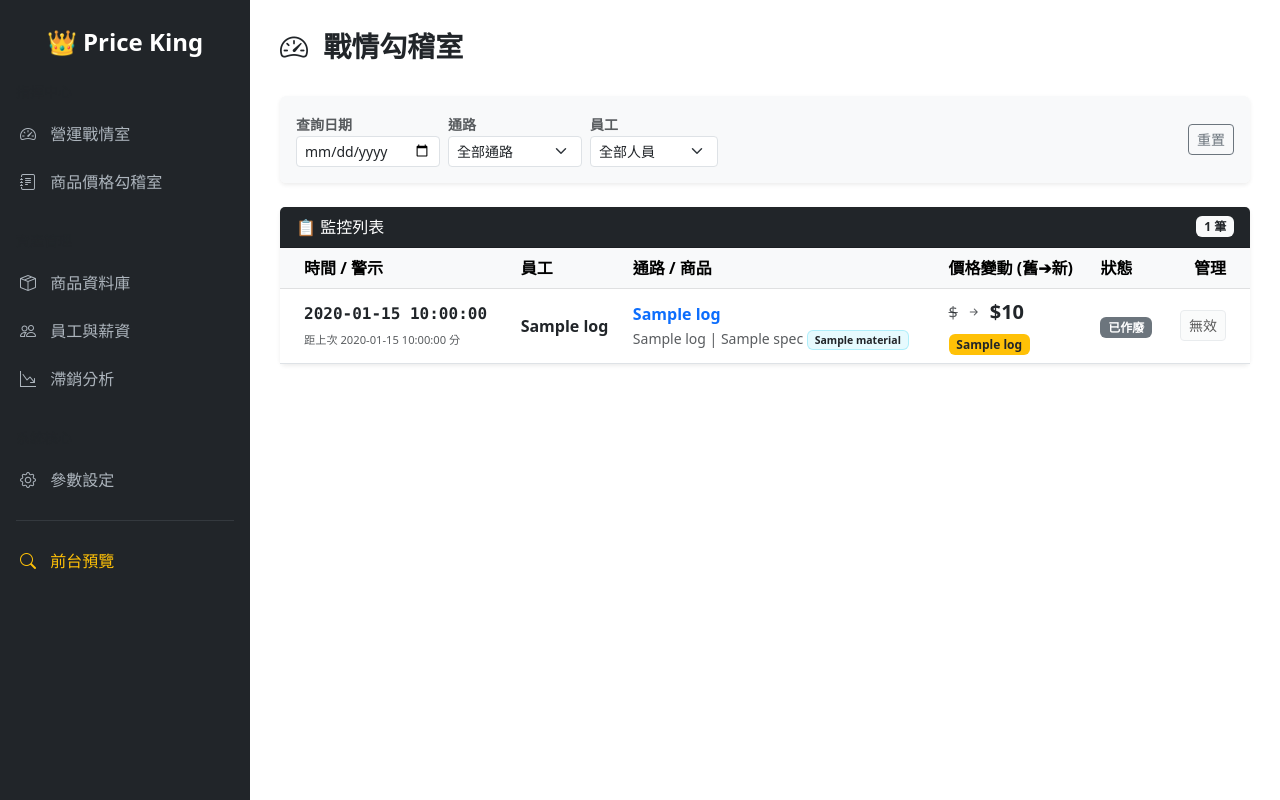
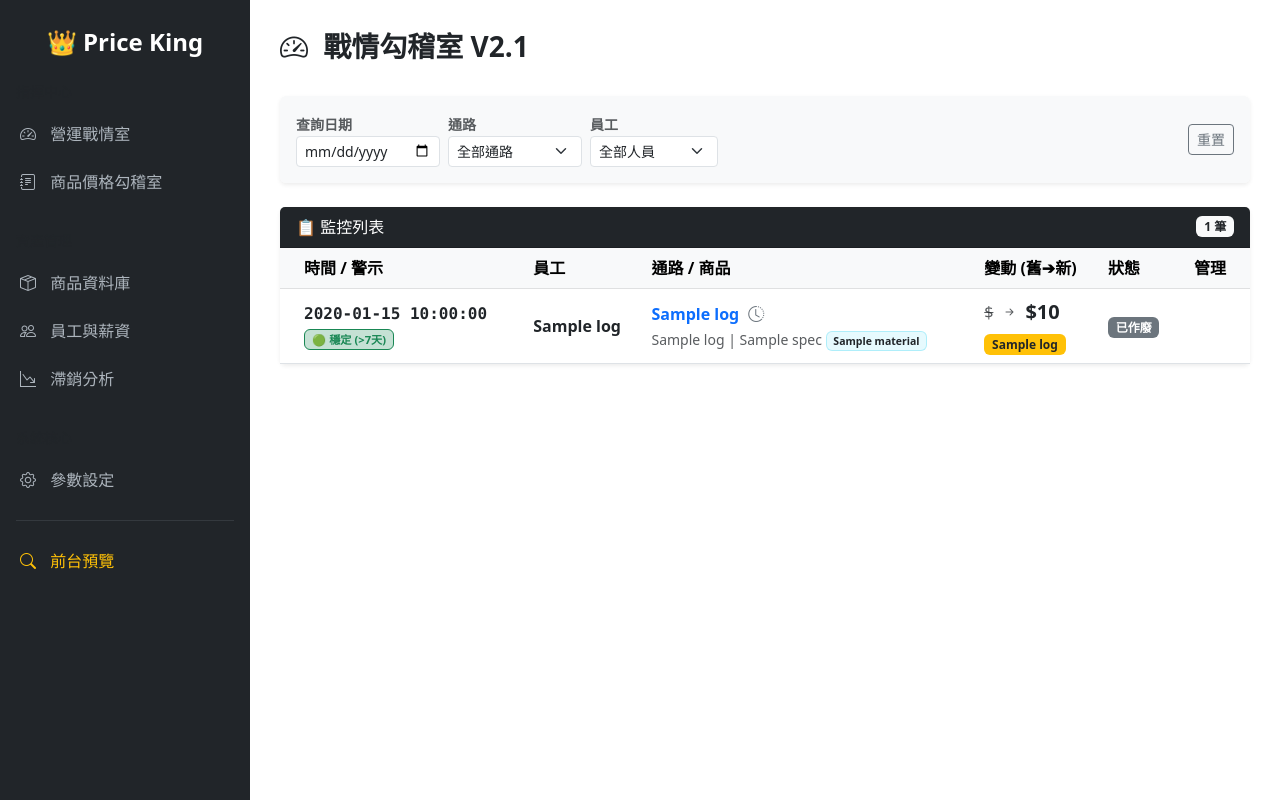
Before and after one commit to asokuoi/price-king-cloud, a Flask app: template templates/admin/audit_review.html in a window 1280 px wide. Run offline with Flask 3, Linux system fonts and the light colour scheme; the template is opened without the code that fills it: most values are stand-ins (such as "Sample title", 1, 10 or a date in 2020); some libraries are stand-ins or nearby versions.

Commit message:
New audit_review2.1

```diff
--- a/app.py
+++ b/app.py
@@ -571,120 +571,179 @@ def admin_dashboard():
 
 #---------戰情勾稽是加強版202621
 
+# ==========================================
+# ⚡ 戰情室 API：取得單一商品歷史紀錄 (給 Modal 用)
+# ==========================================
+@app.route('/admin/api/history')
+def admin_api_history():
+    if not is_admin_logged_in(): return jsonify({'error': 'Unauthorized'}), 403
+
+    chain_id = request.args.get('chain_id')
+    product_id = request.args.get('product_id')
+
+    if not chain_id or not product_id:
+        return jsonify({'error': 'Missing parameters'}), 400
+
+    conn = get_db(); cur = conn.cursor()
+    try:
+        # 抓取最近 10 筆紀錄
+        sql = """
+            SELECT l.new_price, l.log_time, l.promo_label, s.name as staff_name
+            FROM price_logs l
+            LEFT JOIN staff s ON l.staff_line_id = s.line_id
+            WHERE l.chain_id = %s AND l.product_id = %s AND l.status = 1
+            ORDER BY l.log_time DESC
+            LIMIT 10
+        """
+        cur.execute(sql, (chain_id, product_id))
+        rows = [dict(r) for r in cur.fetchall()]
+
+        # 處理時間與價格變動
+        history = []
+        for i, row in enumerate(rows):
+            # 時間轉台灣時區
+            db_time = row['log_time']
+            if isinstance(db_time, str):
+                try: db_time = datetime.strptime(db_time.split('.')[0], "%Y-%m-%d %H:%M:%S")
+                except: db_time = datetime.now()
+
+            tw_time = db_time + timedelta(hours=8)
+
+            # 計算漲跌 (跟下一筆比，因為是倒序)
+            diff_display = "-"
+            if i < len(rows) - 1:
+                prev_price = rows[i+1]['new_price']
+                curr_price = row['new_price']
+                if prev_price > 0 and curr_price != prev_price:
+                    diff = curr_price - prev_price
+                    pct = round((diff / prev_price) * 100, 1)
+                    if diff > 0: diff_display = f"🔺 +{pct}%"
+                    else: diff_display = f"🔻 {pct}%"
+
+            history.append({
+                'date': tw_time.strftime('%Y/%m/%d'),
+                'time': tw_time.strftime('%H:%M'),
+                'staff': row['staff_name'] or '未知',
+                'price': row['new_price'],
+                'promo': row['promo_label'] or '',
+                'diff': diff_display
+            })
+
+        return jsonify({'status': 'success', 'data': history})
+    except Exception as e:
+        return jsonify({'status': 'error', 'msg': str(e)})
+    finally:
+        conn.close()
+
+# ==========================================
+# ⚡ 戰情勾稽室 (V2.1 歷史回朔版)
+# ==========================================
 @app.route('/admin/audit')
 def admin_audit_review():
     if not is_admin_logged_in(): return redirect(url_for('admin_login'))
 
-    # 1. 接收參數
     query_date = request.args.get('query_date', datetime.now().strftime('%Y-%m-%d'))
     filter_chain = request.args.get('chain_id', '')
     filter_staff = request.args.get('staff_id', '')
 
     conn = get_db(); cur = conn.cursor()
 
-    # 2. 準備下拉選單資料 (如果資料表不存在會給空列表，防止報錯)
+    # 下拉選單
     chains = []; staffs = []
     try:
-        cur.execute("SELECT id, name FROM chains ORDER BY id")
-        chains = cur.fetchall()
-        cur.execute("SELECT line_id, name FROM staff ORDER BY name")
-        staffs = cur.fetchall()
-    except Exception as e:
-        print(f"Error loading chains/staff: {e}")
+        cur.execute("SELECT id, name FROM chains ORDER BY id"); chains = cur.fetchall()
+        cur.execute("SELECT line_id, name FROM staff ORDER BY name"); staffs = cur.fetchall()
+    except: pass
 
-    # 3. 核心查詢 (只抓確認存在的欄位)
-    # 邏輯：先全部抓出來，讓 Python 去處理比較複雜的計算
+    # 🔥 核心查詢 (包含子查詢 Subqueries 抓取 "上一次" 的資料)
+    # 這讓我們能跨越日期的限制，精準計算距離上次修改過了幾天
     sql = """
-        SELECT l.id, l.staff_line_id, l.chain_id, l.product_id,
-               l.new_price, l.base_price, l.log_time, l.status, l.promo_label,
-               s.name as staff_name,
-               c.name as chain_name,
-               p.name as product_name, p.spec, p.material
+        SELECT
+            l.id, l.staff_line_id, l.chain_id, l.product_id,
+            l.new_price, l.log_time, l.status, l.promo_label,
+            s.name as staff_name,
+            c.name as chain_name,
+            p.name as product_name, p.spec, p.material,
+
+            -- 子查詢：找出這筆記錄 "之前" 最近的一次時間
+            (SELECT log_time FROM price_logs l2
+             WHERE l2.chain_id = l.chain_id AND l2.product_id = l.product_id AND l2.log_time < l.log_time
+             ORDER BY l2.log_time DESC LIMIT 1) as prev_time_db,
+
+            -- 子查詢：找出這筆記錄 "之前" 最近的一次價格
+            (SELECT new_price FROM price_logs l3
+             WHERE l3.chain_id = l.chain_id AND l3.product_id = l.product_id AND l3.log_time < l.log_time
+             ORDER BY l3.log_time DESC LIMIT 1) as prev_price_db
+
         FROM price_logs l
         LEFT JOIN staff s ON l.staff_line_id = s.line_id
         LEFT JOIN chains c ON l.chain_id = c.id
         LEFT JOIN products p ON l.product_id = p.id
-        WHERE DATE(l.log_time + interval '8 hours') = %s
+        WHERE DATE(l.log_time AT TIME ZONE 'UTC' AT TIME ZONE 'Asia/Taipei') = %s
     """
     params = [query_date]
 
-    # 加入篩選條件
-    if filter_chain:
-        sql += " AND l.chain_id = %s"
-        params.append(filter_chain)
-    if filter_staff:
-        sql += " AND l.staff_line_id = %s"
-        params.append(filter_staff)
+    if filter_chain: sql += " AND l.chain_id = %s"; params.append(filter_chain)
+    if filter_staff: sql += " AND l.staff_line_id = %s"; params.append(filter_staff)
 
-    # 🔥 關鍵：必須依照 (通路, 商品, 時間) 排序，Python 才能算出前後差異
-    sql += " ORDER BY l.chain_id, l.product_id, l.log_time ASC"
+    sql += " ORDER BY l.log_time DESC" # 最新發生的在上面
 
     processed_logs = []
     try:
         cur.execute(sql, tuple(params))
-        raw_logs = [dict(r) for r in cur.fetchall()]
+        for r in cur.fetchall():
+            log = dict(r)
 
-        # 4. Python 計算邏輯 (補足資料庫缺少的 old_price)
-        # 用字典記住每個商品「上一次」的狀態
-        last_state = {} # Key: f"{chain_id}-{product_id}"
+            # 時間處理 (統一轉台灣時間)
+            db_time = log['log_time']
+            if isinstance(db_time, str):
+                try: db_time = datetime.strptime(db_time.split('.')[0], "%Y-%m-%d %H:%M:%S")
+                except: db_time = datetime.now()
 
-        for log in raw_logs:
-            key = f"{log['chain_id']}-{log['product_id']}"
+            tw_time = db_time + timedelta(hours=8)
+            log['display_time'] = tw_time.strftime('%H:%M')
 
-            # 確保時間格式正確 (Postgres datetime -> Python datetime)
-            curr_time = log['log_time']
-            if isinstance(curr_time, str): # 萬一是字串，嘗試轉換
-                try: curr_time = datetime.strptime(curr_time.split('.')[0], "%Y-%m-%d %H:%M:%S")
-                except: curr_time = datetime.now()
+            # 計算與 "上一次" 的間隔
+            if log['prev_time_db']:
+                prev_time = log['prev_time_db']
+                if isinstance(prev_time, str):
+                    try: prev_time = datetime.strptime(prev_time.split('.')[0], "%Y-%m-%d %H:%M:%S")
+                    except: prev_time = db_time
 
-            # 轉成字串給前端顯示
-            log['display_time'] = curr_time.strftime('%H:%M')
+                diff_seconds = (db_time - prev_time).total_seconds()
+                log['gap_mins'] = int(diff_seconds / 60)
+                log['gap_days'] = round(diff_seconds / 86400, 1)
 
-            # 開始比對
-            if key in last_state:
-                prev = last_state[key]
-                # A. 計算時間差 (分鐘)
-                diff_mins = (curr_time - prev['time']).total_seconds() / 60
-                log['time_gap_mins'] = int(diff_mins)
-
-                # B. 計算價格變動
-                log['prev_price'] = prev['price']
-                if prev['price'] > 0:
-                    diff = log['new_price'] - prev['price']
-                    log['diff_pct'] = round((diff / prev['price']) * 100, 1)
+                # 價格變動
+                prev_price = log['prev_price_db']
+                if prev_price and prev_price > 0:
+                    diff = log['new_price'] - prev_price
+                    log['diff_pct'] = round(((log['new_price'] - prev_price) / prev_price) * 100, 1)
+                    log['prev_price_display'] = prev_price
                 else:
                     log['diff_pct'] = 0
+                    log['prev_price_display'] = log['new_price']
+            else:
+                # 這是該商品有史以來第一筆紀錄
+                log['gap_mins'] = None # 無法計算
+                log['gap_days'] = 999
+                log['diff_pct'] = 0
+                log['prev_price_display'] = None
 
-                # 標記：這是不是第一筆？
-                log['is_first_log'] = False
-            else:
-                # 這是當天第一筆，沒有上一筆可比
-                log['time_gap_mins'] = 9999 # 設大一點代表很久沒改
-                log['prev_price'] = log['new_price'] # 假設前價=現價
-                log['diff_pct'] = 0
-                log['is_first_log'] = True
-
-            # 更新狀態，給下一筆用
-            last_state[key] = { 'price': log['new_price'], 'time': curr_time }
             processed_logs.append(log)
 
     except Exception as e:
         print(f"❌ SQL Audit Error: {e}")
         conn.close()
-        return f"系統查詢錯誤 (Internal Error): {e}"
+        return f"System Error: {e}"
 
     conn.close()
-
-    # 5. 反轉列表 (讓最新的時間顯示在最上面)
-    processed_logs.reverse()
 
     return render_template('admin/audit_review.html',
                            logs=processed_logs,
                            current_date=query_date,
-                           chains=chains,
-                           staffs=staffs,
-                           sel_chain=filter_chain,
-                           sel_staff=filter_staff)
+                           chains=chains, staffs=staffs,
+                           sel_chain=filter_chain, sel_staff=filter_staff)
 
 
 @app.route('/admin/audit/toggle', methods=['POST'])
--- a/templates/admin/audit_review.html
+++ b/templates/admin/audit_review.html
@@ -2,7 +2,7 @@
 
 {% block content %}
 <div class="d-flex justify-content-between align-items-center mb-4">
-    <h3 class="fw-bold"><i class="bi bi-speedometer2 me-2"></i> 戰情勾稽室</h3>
+    <h3 class="fw-bold"><i class="bi bi-speedometer2 me-2"></i> 戰情勾稽室 V2.1</h3>
 </div>
 
 <div class="card shadow-sm border-0 mb-4">
@@ -12,7 +12,6 @@
                 <label class="fw-bold small text-muted">查詢日期</label>
                 <input type="date" name="query_date" class="form-control form-control-sm" value="{{ current_date }}" onchange="this.form.submit()">
             </div>
-
             <div class="col-auto">
                 <label class="fw-bold small text-muted">通路</label>
                 <select name="chain_id" class="form-select form-select-sm" onchange="this.form.submit()">
@@ -22,7 +21,6 @@
                     {% endfor %}
                 </select>
             </div>
-
             <div class="col-auto">
                 <label class="fw-bold small text-muted">員工</label>
                 <select name="staff_id" class="form-select form-select-sm" onchange="this.form.submit()">
@@ -32,7 +30,6 @@
                     {% endfor %}
                 </select>
             </div>
-
             <div class="col-auto ms-auto">
                  <a href="/admin/audit" class="btn btn-sm btn-outline-secondary">重置</a>
             </div>
@@ -53,7 +50,7 @@
                         <th class="ps-4">時間 / 警示</th>
                         <th>員工</th>
                         <th>通路 / 商品</th>
-                        <th>價格變動 (舊➔新)</th>
+                        <th>變動 (舊➔新)</th>
                         <th>狀態</th>
                         <th class="text-end pe-4">管理</th>
                     </tr>
@@ -63,53 +60,64 @@
                         {% for log in logs %}
                         <tr class="{{ 'table-active opacity-50' if log.status == 0 else '' }}">
 
-                            <td class="ps-4">
+                            <td class="ps-4" style="min-width: 140px;">
                                 <div class="fw-bold text-dark font-monospace">{{ log.display_time }}</div>
-                                {% if log.time_gap_mins < 10 and not log.is_first_log %}
+
+                                {% if log.gap_mins is not none %}
+                                    {% if log.gap_mins < 60 %}
                                         <span class="badge bg-danger bg-opacity-10 text-danger border border-danger border-opacity-25" style="font-size: 0.7rem;">
-                                        ⚡ {{ log.time_gap_mins }}分前剛改過
+                                            ⚡ {{ log.gap_mins }}分前剛改
                                         </span>
-                                {% elif not log.is_first_log %}
-                                    <small class="text-muted" style="font-size: 0.7rem;">距上次 {{ log.time_gap_mins }} 分</small>
+                                    {% elif log.gap_days < 3 %}
+                                        <span class="badge bg-danger text-white" style="font-size: 0.7rem;">
+                                            🔴 {{ log.gap_days }}天內變動
+                                        </span>
+                                    {% elif log.gap_days < 7 %}
+                                        <span class="badge bg-warning text-dark" style="font-size: 0.7rem;">
+                                            🟡 {{ log.gap_days }}天前改過
+                                        </span>
                                     {% else %}
-                                    <small class="text-muted" style="font-size: 0.7rem;">(首筆紀錄)</small>
+                                        <span class="badge bg-success bg-opacity-25 text-success border border-success" style="font-size: 0.7rem;">
+                                            🟢 穩定 (>7天)
+                                        </span>
+                                    {% endif %}
+                                {% else %}
+                                    <small class="text-muted" style="font-size: 0.7rem;">(歷史首筆)</small>
                                 {% endif %}
                             </td>
 
-                            <td>
-                                <span class="fw-bold">{{ log.staff_name }}</span>
-                            </td>
+                            <td><span class="fw-bold">{{ log.staff_name }}</span></td>
 
                             <td>
-                                <div class="fw-bold text-primary">{{ log.product_name }}</div>
+                                <div class="d-flex align-items-center">
+                                    <div class="fw-bold text-primary me-2">{{ log.product_name }}</div>
+                                    <button class="btn btn-link p-0 text-secondary" onclick="showHistory({{ log.chain_id }}, {{ log.product_id }}, '{{ log.chain_name }}', '{{ log.product_name }}')">
+                                        <i class="bi bi-clock-history"></i>
+                                    </button>
+                                </div>
                                 <small class="text-muted">
-                                    {{ log.chain_name }} |
-                                    {{ log.spec or '' }}
+                                    {{ log.chain_name }} | {{ log.spec or '' }}
                                     {% if log.material %}<span class="badge bg-info text-dark bg-opacity-10 border border-info border-opacity-25">{{ log.material }}</span>{% endif %}
                                 </small>
                             </td>
 
                             <td>
+                                {% if log.gap_mins is not none and log.new_price != log.prev_price_display %}
                                     <div class="d-flex align-items-center">
-                                    {% if not log.is_first_log and log.new_price != log.prev_price %}
-                                        <span class="text-muted text-decoration-line-through me-2">${{ log.prev_price }}</span>
+                                        <span class="text-muted text-decoration-line-through me-2">${{ log.prev_price_display }}</span>
                                         <i class="bi bi-arrow-right-short text-muted"></i>
                                         <span class="fs-5 fw-bold ms-2 text-dark">${{ log.new_price }}</span>
-
+                                    </div>
                                     {% if log.diff_pct > 0 %}
-                                            <span class="badge bg-danger ms-2">🔺 {{ log.diff_pct }}%</span>
+                                        <span class="badge bg-danger">🔺 +{{ log.diff_pct }}%</span>
                                     {% elif log.diff_pct < 0 %}
-                                            <span class="badge bg-success ms-2">🔻 {{ log.diff_pct|abs }}%</span>
+                                        <span class="badge bg-success">🔻 {{ log.diff_pct }}%</span>
                                     {% endif %}
                                 {% else %}
                                     <span class="fs-5 fw-bold text-dark">${{ log.new_price }}</span>
-                                        {% if log.is_first_log %}
-                                            <span class="badge bg-secondary bg-opacity-25 text-dark ms-2" style="font-size: 0.7rem;">今日首筆</span>
-                                        {% else %}
                                     <span class="badge bg-light text-muted border ms-2" style="font-size: 0.7rem;">無變化</span>
                                 {% endif %}
-                                    {% endif %}
-                                </div>
+
                                 {% if log.promo_label %}
                                     <div class="mt-1"><span class="badge bg-warning text-dark">{{ log.promo_label }}</span></div>
                                 {% endif %}
@@ -125,13 +133,11 @@
 
                             <td class="text-end pe-4">
                                 {% if log.status == 1 %}
-                                    <form action="/admin/audit/toggle" method="POST" class="d-inline" onsubmit="return confirm('⚠️ 確定要作廢這筆紀錄嗎？\n該紀錄將不列入比價，且若有發放獎金將被標記。');">
+                                    <form action="/admin/audit/toggle" method="POST" class="d-inline" onsubmit="return confirm('⚠️ 確定作廢？');">
                                         <input type="hidden" name="log_id" value="{{ log.id }}">
                                         <input type="hidden" name="return_date" value="{{ current_date }}">
-                                        <button class="btn btn-sm btn-outline-danger"><i class="bi bi-x-circle"></i> 作廢</button>
+                                        <button class="btn btn-sm btn-outline-danger"><i class="bi bi-x-circle"></i></button>
                                     </form>
-                                {% else %}
-                                    <button class="btn btn-sm btn-light border" disabled>無效</button>
                                 {% endif %}
                             </td>
                         </tr>
@@ -144,4 +150,79 @@
         </div>
     </div>
 </div>
+
+<div class="modal fade" id="historyModal" tabindex="-1">
+    <div class="modal-dialog modal-dialog-centered">
+        <div class="modal-content">
+            <div class="modal-header bg-light">
+                <h5 class="modal-title fw-bold" id="histTitle">商品歷史</h5>
+                <button type="button" class="btn-close" data-bs-dismiss="modal"></button>
+            </div>
+            <div class="modal-body p-0">
+                <div class="table-responsive">
+                    <table class="table table-sm table-striped mb-0">
+                        <thead class="table-dark">
+                            <tr>
+                                <th>日期</th>
+                                <th>時間</th>
+                                <th>員工</th>
+                                <th>價格</th>
+                                <th>變動</th>
+                            </tr>
+                        </thead>
+                        <tbody id="histBody">
+                            <tr><td colspan="5" class="text-center py-3">載入中...</td></tr>
+                        </tbody>
+                    </table>
+                </div>
+            </div>
+        </div>
+    </div>
+</div>
+
+<script>
+function showHistory(chainId, productId, chainName, prodName) {
+    // 1. 設定標題
+    document.getElementById('histTitle').textContent = `${chainName} - ${prodName}`;
+
+    // 2. 顯示 Modal
+    var myModal = new bootstrap.Modal(document.getElementById('historyModal'));
+    myModal.show();
+
+    // 3. 清空並顯示 Loading
+    const tbody = document.getElementById('histBody');
+    tbody.innerHTML = '<tr><td colspan="5" class="text-center py-3"><div class="spinner-border spinner-border-sm text-primary"></div> 載入歷史資料...</td></tr>';
+
+    // 4. 呼叫 API
+    fetch(`/admin/api/history?chain_id=${chainId}&product_id=${productId}`)
+        .then(res => res.json())
+        .then(data => {
+            if(data.status === 'success') {
+                if (data.data.length === 0) {
+                    tbody.innerHTML = '<tr><td colspan="5" class="text-center py-3 text-muted">無歷史紀錄</td></tr>';
+                    return;
+                }
+
+                let html = '';
+                data.data.forEach(row => {
+                    html += `
+                        <tr>
+                            <td><small>${row.date}</small></td>
+                            <td><small>${row.time}</small></td>
+                            <td>${row.staff}</td>
+                            <td class="fw-bold">$${row.price}</td>
+                            <td><small>${row.diff}</small></td>
+                        </tr>
+                    `;
+                });
+                tbody.innerHTML = html;
+            } else {
+                tbody.innerHTML = `<tr><td colspan="5" class="text-center text-danger">載入失敗: ${data.msg}</td></tr>`;
+            }
+        })
+        .catch(err => {
+            tbody.innerHTML = `<tr><td colspan="5" class="text-center text-danger">系統錯誤</td></tr>`;
+        });
+}
+</script>
 {% endblock %}
```
Lines whose indentation alone changed are shown as unchanged.
